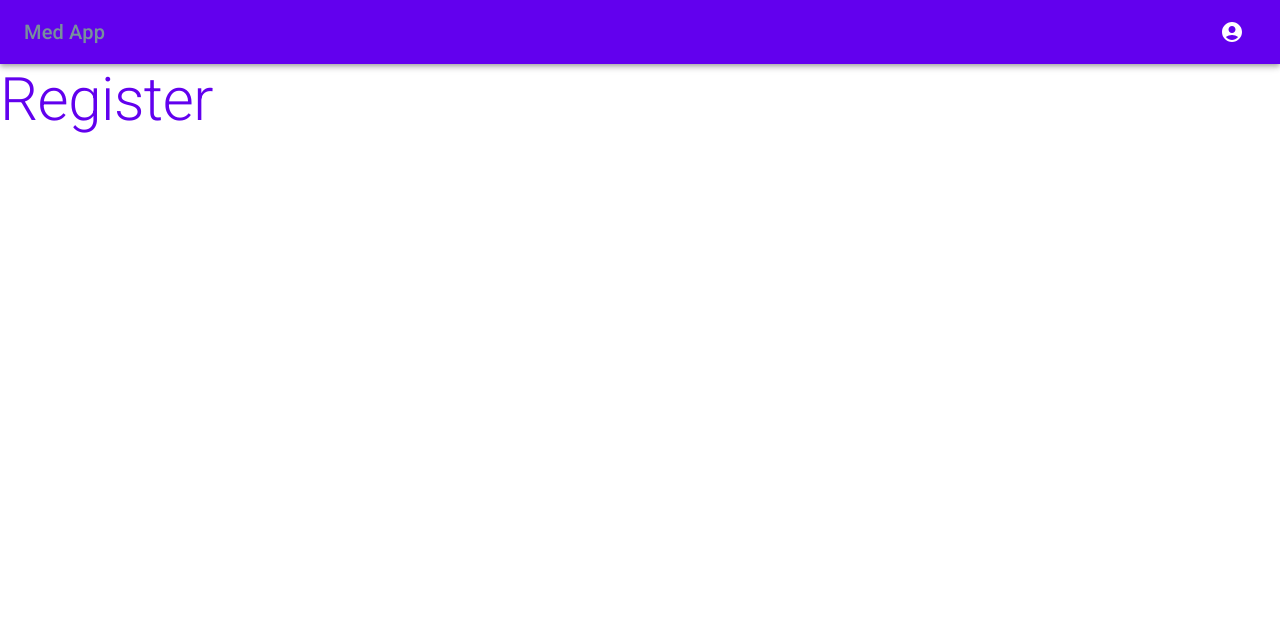
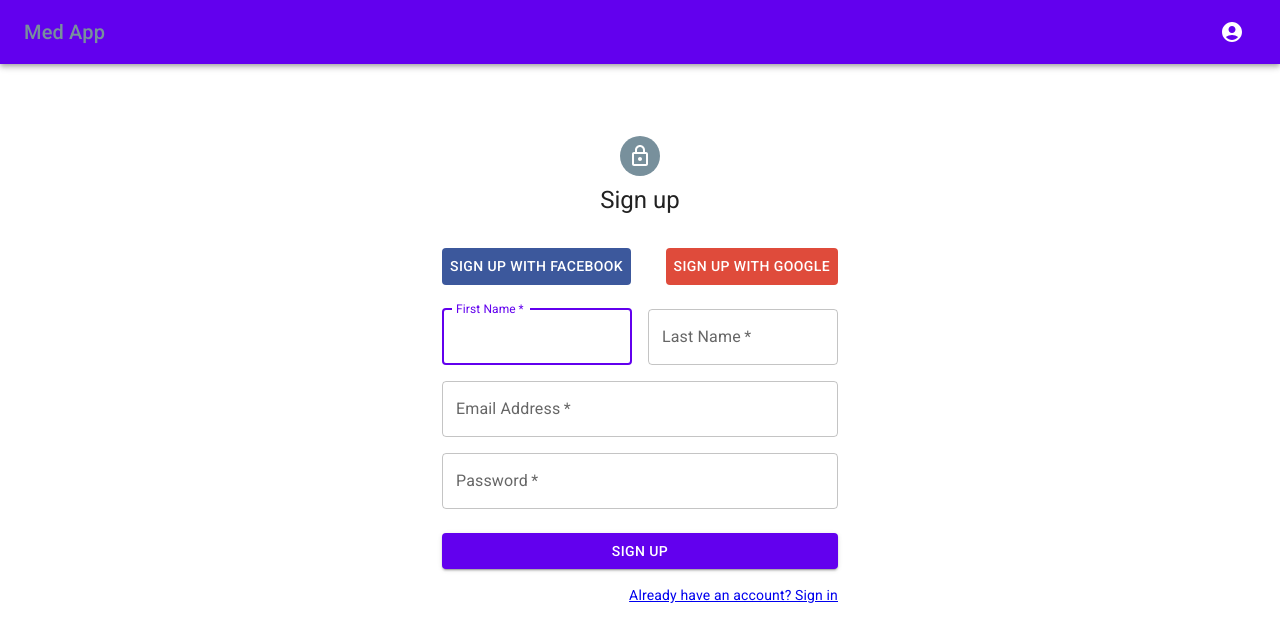
Before and after one commit to karolinakowalczyk/med-app-web, a React (Create React App) app: page /signup in a window 1280 px wide. Shown: the top 642 px of the page. Built offline with nearby package versions, Linux system fonts and the light colour scheme.

Commit message:
register form added

```diff
--- /dev/null
+++ b/src/pages/ForgotPassword.jsx
@@ -0,0 +1,14 @@
+import React from "react";
+import { Typography } from "@mui/material/";
+
+const Home = () => {
+  return (
+    <div>
+      <Typography variant="h2" component="div" color="primary.main">
+        Frogot password
+      </Typography>
+    </div>
+  );
+};
+
+export default Home;
--- a/src/pages/Login.jsx
+++ b/src/pages/Login.jsx
@@ -3,18 +3,28 @@
 import Button from "@mui/material/Button";
 import CssBaseline from "@mui/material/CssBaseline";
 import TextField from "@mui/material/TextField";
-import Link from "@mui/material/Link";
 import Grid from "@mui/material/Grid";
 import Box from "@mui/material/Box";
 import LockOutlinedIcon from "@mui/icons-material/LockOutlined";
 import Typography from "@mui/material/Typography";
 import Container from "@mui/material/Container";
+import { Link } from "react-router-dom";
 
 const Login = () => {
   const handleSubmit = (event) => {
     event.preventDefault();
     //TO DO
     console.log("login form send");
+  };
+
+  const signInWithFb = () => {
+    //TO DO
+    console.log("signInWithFb clicked");
+  };
+
+  const signInWithGoogle = () => {
+    //TO DO
+    console.log("signInWithGoogle clicked");
   };
 
   return (
@@ -45,6 +55,7 @@
                 },
               }}
               color="white"
+              onClick={signInWithFb}
             >
               Sign in with Facebook
             </Button>
@@ -59,6 +70,7 @@
                 },
               }}
               color="white"
+              onClick={signInWithGoogle}
             >
               Sign in with Google
             </Button>
@@ -95,13 +107,15 @@
           </Button>
           <Grid container>
             <Grid item xs>
-              <Link href="#" variant="body2">
-                Forgot password?
+              <Link to={"/forgot-password"}>
+                <Typography variant="body2">Forgot password?</Typography>
               </Link>
             </Grid>
             <Grid item>
-              <Link href="#" variant="body2">
-                {"Don't have an account? Sign Up"}
+              <Link to={"/signup"}>
+                <Typography variant="body2">
+                  Don't have an account? Sign up
+                </Typography>
               </Link>
             </Grid>
           </Grid>
--- a/src/pages/Register.jsx
+++ b/src/pages/Register.jsx
@@ -1,13 +1,146 @@
-import React from "react";
-import { Typography } from "@mui/material/";
+import * as React from "react";
+import Avatar from "@mui/material/Avatar";
+import Button from "@mui/material/Button";
+import CssBaseline from "@mui/material/CssBaseline";
+import TextField from "@mui/material/TextField";
+import Grid from "@mui/material/Grid";
+import Box from "@mui/material/Box";
+import LockOutlinedIcon from "@mui/icons-material/LockOutlined";
+import Typography from "@mui/material/Typography";
+import Container from "@mui/material/Container";
+import { Link } from "react-router-dom";
 
 const Register = () => {
+  const handleSubmit = (event) => {
+    event.preventDefault();
+    //TO DO
+    console.log("register form send");
+  };
+
+  const signUpWithFb = () => {
+    //TO DO
+    console.log("signUpWithFb clicked");
+  };
+
+  const signUpWithGoogle = () => {
+    //TO DO
+    console.log("signUpWithGoogle clicked");
+  };
+
   return (
-    <div>
-      <Typography variant="h2" component="div" color="primary.main">
-        Register
-      </Typography>
-    </div>
+    <Container component="main" maxWidth="xs">
+      <CssBaseline />
+      <Box
+        sx={{
+          marginTop: 8,
+          display: "flex",
+          flexDirection: "column",
+          alignItems: "center",
+        }}
+      >
+        <Avatar sx={{ m: 1, bgcolor: "secondary.main" }}>
+          <LockOutlinedIcon />
+        </Avatar>
+        <Typography component="h1" variant="h5">
+          Sign up
+        </Typography>
+        <Grid container sx={{ mt: 4 }}>
+          <Grid item xs>
+            <Button
+              sx={{
+                bgcolor: "#3C589C",
+                ":hover": {
+                  color: "black",
+                  transitionDuration: "1s",
+                },
+              }}
+              color="white"
+              onClick={signUpWithFb}
+            >
+              Sign up with Facebook
+            </Button>
+          </Grid>
+          <Grid item>
+            <Button
+              sx={{
+                bgcolor: "#DF4B3B",
+                ":hover": {
+                  color: "black",
+                  transitionDuration: "1s",
+                },
+              }}
+              color="white"
+              onClick={signUpWithGoogle}
+            >
+              Sign up with Google
+            </Button>
+          </Grid>
+        </Grid>
+        <Box component="form" noValidate onSubmit={handleSubmit} sx={{ mt: 3 }}>
+          <Grid container spacing={2}>
+            <Grid item xs={12} sm={6}>
+              <TextField
+                autoComplete="given-name"
+                name="firstName"
+                required
+                fullWidth
+                id="firstName"
+                label="First Name"
+                autoFocus
+              />
+            </Grid>
+            <Grid item xs={12} sm={6}>
+              <TextField
+                required
+                fullWidth
+                id="lastName"
+                label="Last Name"
+                name="lastName"
+                autoComplete="family-name"
+              />
+            </Grid>
+            <Grid item xs={12}>
+              <TextField
+                required
+                fullWidth
+                id="email"
+                label="Email Address"
+                name="email"
+                autoComplete="email"
+              />
+            </Grid>
+            <Grid item xs={12}>
+              <TextField
+                required
+                fullWidth
+                name="password"
+                label="Password"
+                type="password"
+                id="password"
+                autoComplete="new-password"
+              />
+            </Grid>
+          </Grid>
+          <Button
+            type="submit"
+            fullWidth
+            variant="contained"
+            sx={{ mt: 3, mb: 2 }}
+          >
+            Sign Up
+          </Button>
+          <Grid container justifyContent="flex-end">
+            <Grid item>
+              <Link to={"/signin"}>
+                <Typography variant="body2">
+                  Already have an account? Sign in
+                </Typography>
+              </Link>
+            </Grid>
+          </Grid>
+        </Box>
+      </Box>
+    </Container>
   );
 };
 
--- a/src/router/MainRoute.jsx
+++ b/src/router/MainRoute.jsx
@@ -3,6 +3,7 @@
 import Register from "../pages/Register";
 import Home from "../pages/Home";
 import NotFound from "../pages/NotFound";
+import ForgotPassword from "../pages/ForgotPassword";
 import AppTopBar from "../components/AppTopBar";
 import { BrowserRouter, Routes, Route } from "react-router-dom";
 
@@ -15,6 +16,7 @@
         <Route path="/" element={<Home />} />
         <Route path="/signin" element={<Login />} />
         <Route path="/signup" element={<Register />} />
+        <Route path="/forgot-password" element={<ForgotPassword />} />
       </Routes>
     </BrowserRouter>
   );
```
